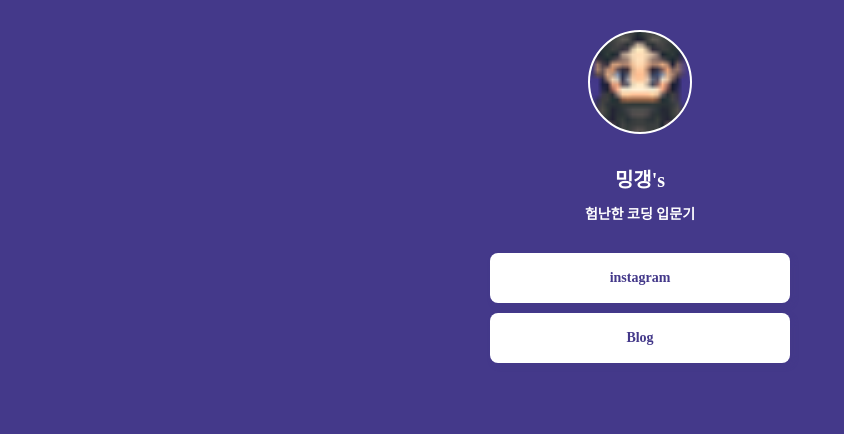
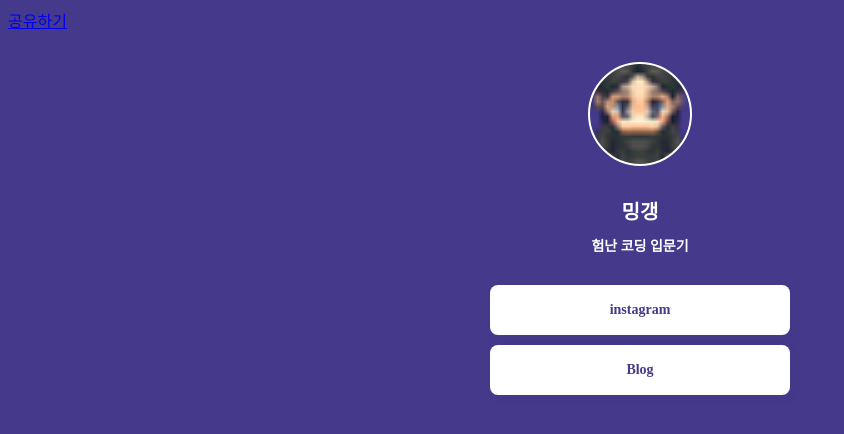
Before and after one commit to min0312/mypage, a plain HTML site: page index.html in a window 1280 px wide. Shown: the whole page, without its empty margins (0-844 px from the left). Drawn offline with Linux system fonts and the light colour scheme; a web font is replaced by a local one.

Commit message:
Update index.html

```diff
--- a/index.html
+++ b/index.html
@@ -1,7 +1,7 @@
 <!DOCTYPE html>
 <html>
 <head>
-		<meta charset="UTF-8">
+	<meta charset="UTF-8">
     <meta http-equiv="X-UA-Compatible" content="IE=edge">
     <meta name="viewport" content="width=device-width, initial-scale=1.0">
     <meta property="og:title" content="밍갱's 프로필">
@@ -76,12 +76,16 @@
     </style>
 </head>
 <body>
+    <div class="fb-share-button" data-href="https://developers.facebook.com/docs/plugins/" data-layout="button_count" data-size="small">
+        <a target="_blank" href="https://www.facebook.com/sharer/sharer.php?u=https%3A%2F%2Fdevelopers.facebook.com%2Fdocs%2Fplugins%2F&amp;src=sdkpreparse" class="fb-xfbml-parse-ignore">공유하기</a></div>
   <div class="wrap">
     <div class="profile"></div>
-    <h1 class="main">밍갱's</h1>
-    <h2 class="sub">험난한 코딩 입문기</h2>
+    <h1 class="main">밍갱</h1>
+    <h2 class="sub">험난 코딩 입문기</h2>
     <a target="_blank" href="https://www.instagram.com/gold__99k/">instagram</a>
     <a target="_blank" href="https://blog.naver.com/mkm6192">Blog</a>
   </div>
+  <div id="fb-root"></div>
+    <script async defer crossorigin="anonymous" src="https://connect.facebook.net/ko_KR/sdk.js#xfbml=1&version=v14.0" nonce="2tXjRjn0"></script>
 </body>
 </html>
```
